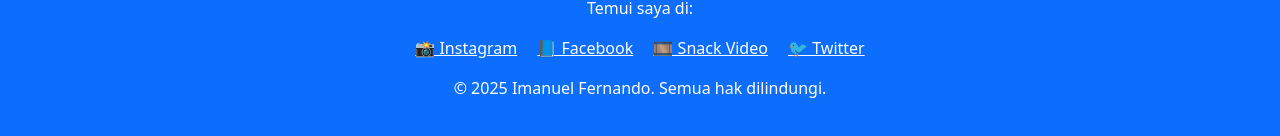
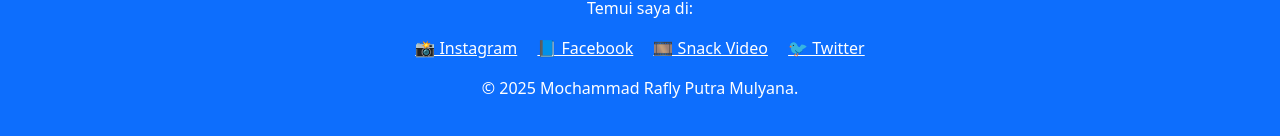
Before and after one commit to imanuel1234/tugas-uts-rafly, a plain HTML site: page index.html in a window 1280 px wide. Shown: the part 6161-6297 px from the top of the page. Drawn offline with nearby package versions, Linux system fonts and the light colour scheme.

Commit message:
index.html

```diff
--- a/index.html
+++ b/index.html
@@ -339,7 +339,7 @@ haii, saya Mochammad Rafly Putra Mulyana, Mahasiswa Sistem Informasi yang antusi
     <a href="#" class="text-white me-3">📘 Facebook</a>
     <a href="#" class="text-white me-3">🎞️ Snack Video</a>
     <a href="#" class="text-white">🐦 Twitter</a>
-    <p class="mt-3">© 2025 Imanuel Fernando. Semua hak dilindungi.</p>
+    <p class="mt-3">© 2025 Mochammad Rafly Putra Mulyana.</p>
   </footer>
 
   <script src="https://cdn.jsdelivr.net/npm/bootstrap@5.3.1/dist/js/bootstrap.bundle.min.js"></script>
```
